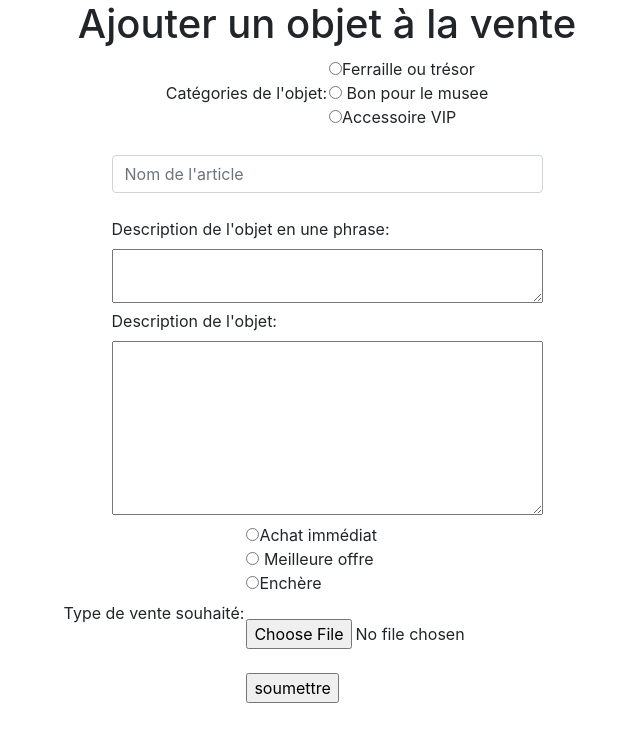
After one commit to SovannQ/eceBay, a PHP site: page /AjoutObjet.php in a window 1280 px wide. The commit adds this page. Shown: the top 742 px of the page, without its empty margins (313-953 px from the left). Run offline with PHP 8.4, Linux system fonts and the light colour scheme.

Commit message:
Ajouter photo à bdd

```diff
--- /dev/null
+++ b/back/AjoutObjet.php
@@ -0,0 +1,109 @@
+<?php
+    include  'admin_crud_article.php';
+?>
+
+<!DOCTYPE html>
+<html>
+
+<head>
+  <title>Akatsuki Inc.</title>
+  <meta charset="utf-8">
+  <meta name="viewport" content="width=device-width, initial-scale=1">
+
+  <link rel="stylesheet" href="https://stackpath.bootstrapcdn.com/bootstrap/4.1.3/css/bootstrap.min.css">
+  <link rel="stylesheet" type="text/css" href="styles.css">
+  <link rel="stylesheet" type="text/css" href="Inscription.css">
+  <script src="https://code.jquery.com/jquery-3.3.1.slim.min.js"></script>
+  <script src="https://stackpath.bootstrapcdn.com/bootstrap/4.1.3/js/bootstrap.min.js"></script>
+  <!-- Latest compiled and minified CSS -->
+<link rel="stylesheet" href="https://maxcdn.bootstrapcdn.com/bootstrap/4.4.1/css/bootstrap.min.css">
+
+<!-- jQuery library -->
+<script src="https://ajax.googleapis.com/ajax/libs/jquery/3.4.1/jquery.min.js"></script>
+
+<!-- Popper JS -->
+<script src="https://cdnjs.cloudflare.com/ajax/libs/popper.js/1.16.0/umd/popper.min.js"></script>
+
+<!-- Latest compiled JavaScript -->
+<script src="https://maxcdn.bootstrapcdn.com/bootstrap/4.4.1/js/bootstrap.min.js"></script>
+
+  <script type="text/javascript">
+  </script>
+
+</head>
+
+<body>
+
+
+
+
+  <form action="admin_crud_article.php" method="post" enctype="multipart/form-data">
+
+  <div class="container-fluid ecriture">
+
+        <div class="text-center titre">
+          <h1>Ajouter un objet à la vente</h1>
+        </div>
+        <table align=center>
+          <tr>
+            <div class="ecriture">
+              <td>Catégories de l'objet: </td>
+            <td>
+            </div>
+            <input type="radio" name="categorie" id="tresor" value="tresor">Ferraille ou trésor <br>
+            <input type="radio" name="categorie" id="musee" value="musee"> Bon pour le musee <br>
+            <input type="radio" name="categorie" id="vip" value="vip">Accessoire VIP<br>
+            </td>
+          </tr>
+        </table>
+     <br>
+
+
+
+
+     <table align=center>
+       <tr>
+        <td><input type="text" class="form-control taille" name="nom_article" placeholder="Nom de l'article"><br>
+        <label for="description1">Description de l'objet en une phrase:</label><br>
+        <textarea name="description1" rows="2" cols="40"> </textarea>
+        <br>
+        <label for="description2">Description de l'objet:</label><br>
+        <textarea name="description2" rows="7" cols="40"> </textarea></td>
+</tr>
+
+        <table align=center>
+          <tr>
+            <div class="ecriture">
+              <td>Type de vente souhaité:</td>
+              <td>
+            </div>
+            <input type="radio" name="classe" id="achati" value="achati">Achat immédiat <br>
+            <input type="radio" name="classe" id="bestoffer" value="bestoffer"> Meilleure offre <br>
+            <input type="radio" name="classe" id="enchere" value="enchere">Enchère<br><br>
+
+            <div class="form-group">
+            <input type="file" name="photo" class="custom-file">
+            </div>
+            <input type="submit" class="button" name="ajouter_article" value="soumettre">
+          </td>
+
+          </tr>
+
+        </table>
+
+
+
+
+
+
+
+    </div>
+  </form>
+
+
+
+
+
+</body>
+
+</html>
--- a/back/admin_crud_article.php
+++ b/back/admin_crud_article.php
@@ -8,7 +8,7 @@
 
     ////////////////////////////////////////////////////////
     // connexion à la DB (autre approche que le cours, plus simple)
-    $connexion = new mysqli("localhost", "root","","ecebay");
+    $connexion = new mysqli("localhost", "root","rien","ecebay");
 
     if($connexion->connect_error){
         die("Erreur de connexion.".$connexion->connect_error);
@@ -17,32 +17,41 @@
 
     //Traitement
 
+
+
     if(isset($_POST['ajouter_article'])){
 
         $nom_article=$_POST['nom_article'];
-        $mail=$_POST['mail'];
-        $mdp=$_POST['mdp'];
+        $description1=$_POST['description1'];
+        $categorie=$_POST['categorie'];
 
-        $query="INSERT INTO article(nom_article,mail,mdp)VALUES(?,?,?)";
+        $photo=$_FILES['photo']['name'];
+        $upload="photo_article/".$photo;
+
+        $query="INSERT INTO article(nom_article,description1,categorie,photo)VALUES(?,?,?,?)";
         $statement=$connexion->prepare($query);
-        $statement->bind_param("sss",$nom_article,$mail,$mdp);
+        $statement->bind_param("ssss",$nom_article,$description1,$categorie,$upload);
         $result = $statement->execute();
+
+        move_uploaded_file($_FILES['photo']['tmp_name'], $upload);
+
+        //header('')
 
         //empêche la redirection vers un onglet vide après le traitement php
         if ($result)
         {
+         var_dump($upload);
         // Successful popup message, redirected back to view contacts
-        echo "<script type='text/javascript'>alert('Successful - article ajouté!'); window.location.href = 'admin_article.php';</script>";
+        //echo "<script type='text/javascript'>alert('Successful - article ajouté!'); window.location.href = 'admin_crud_article.php';</script>";
         }
         else
         {
         // Unsuccessful popup message, redirected back to view contacts
-        echo "<script type='text/javascript'>alert('Unsuccessful - ERROR!'); window.location.href = 'admin_article.php';</script>";
+        echo "<script type='text/javascript'>alert('Unsuccessful - ERROR!'); window.location.href = 'admin_crud_article.php';</script>";
         }
 
 
     }
-
 
 
     if(isset($_GET['delete'])){
--- a/back/admin_crud_vendeur.php
+++ b/back/admin_crud_vendeur.php
@@ -8,7 +8,7 @@
 
     ////////////////////////////////////////////////////////
     // connexion à la DB (autre approche que le cours, plus simple)
-    $connexion = new mysqli("localhost", "root","","ecebay");
+    $connexion = new mysqli("localhost", "root","rien","ecebay");
 
     if($connexion->connect_error){
         die("Erreur de connexion.".$connexion->connect_error);
--- a/front/inscrire.php
+++ b/front/inscrire.php
@@ -1,7 +1,7 @@
 <?php
     ////////////////////////////////////////////////////////
     // connexion à la DB (autre approche que le cours, plus simple)
-    $connexion = new mysqli("localhost", "root","","ecebay");
+    $connexion = new mysqli("localhost", "root","rien","ecebay");
 
     if($connexion->connect_error){
         die("Erreur de connexion.".$connexion->connect_error);
```
Also changed, not shown: front/AjoutObjet.html (deleted, +0 -66 lines), front/AjoutObjet.php (added, +89 -0 lines), front/Inscription.css (+5 -2 lines), back/photo_article/Versailles.jpg (added), 2 other files.
